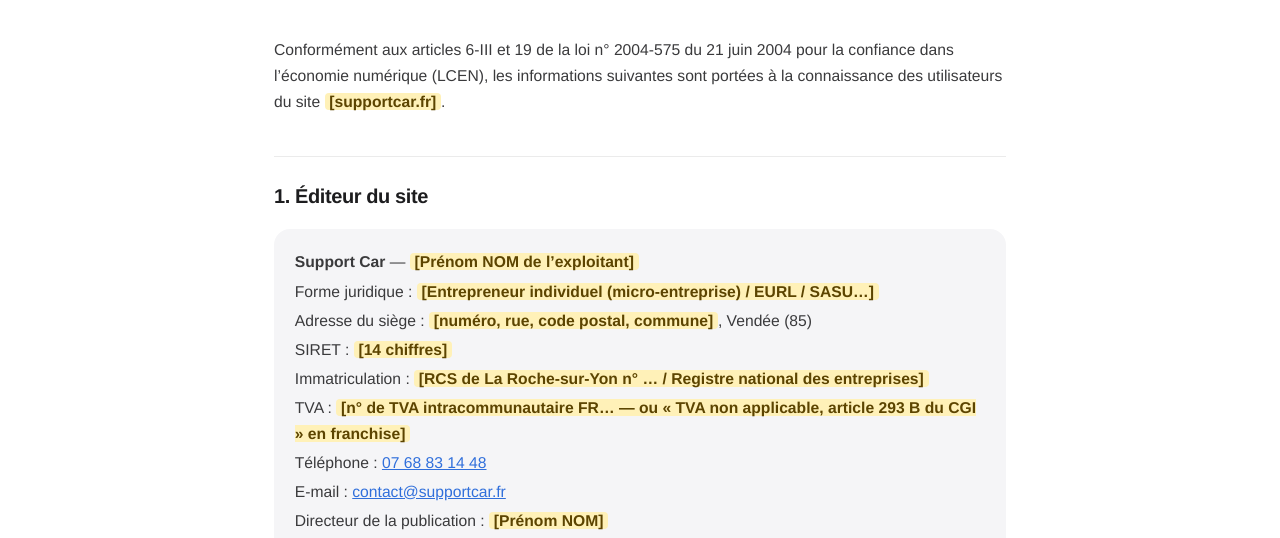
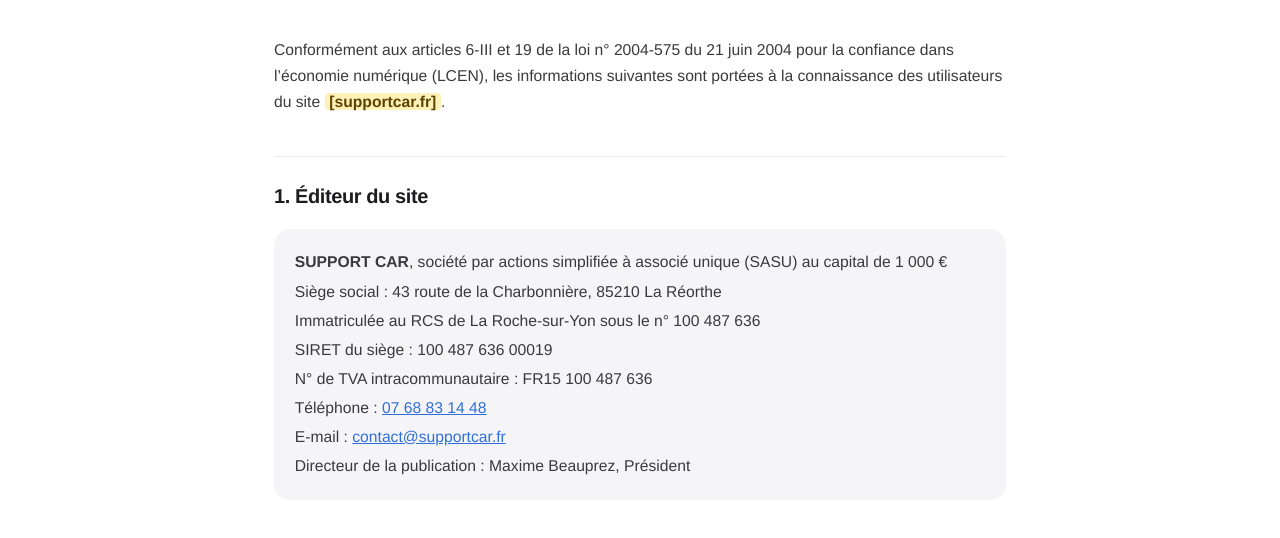
Before and after one commit to Max824-lab/supportcar, a plain HTML site: page mentions-legales.html in a window 1280 px wide. Shown: the part 262-800 px from the top of the page. Drawn offline with Linux system fonts and the light colour scheme.

Commit message:
Complète les pages légales avec les informations de la société
Raison sociale, forme juridique, capital, siège, RCS, SIRET et TVA
de SUPPORT CAR, d'après l'extrait Kbis.

Co-Authored-By: Claude Opus 5.5 <noreply@anthropic.com>
Claude-Session: https://claude.ai/code/session_01AGUucyYu4DmmQXbdTYAdAk

```diff
--- a/mentions-legales.html
+++ b/mentions-legales.html
@@ -19,15 +19,14 @@
 
   <h2>1. Éditeur du site</h2>
   <div class="card">
-    <p><b>Support Car</b> — <span class="todo">[Prénom NOM de l’exploitant]</span></p>
-    <p>Forme juridique : <span class="todo">[Entrepreneur individuel (micro-entreprise) / EURL / SASU…]</span></p>
-    <p>Adresse du siège : <span class="todo">[numéro, rue, code postal, commune]</span>, Vendée (85)</p>
-    <p>SIRET : <span class="todo">[14 chiffres]</span></p>
-    <p>Immatriculation : <span class="todo">[RCS de La Roche-sur-Yon n° … / Registre national des entreprises]</span></p>
-    <p>TVA : <span class="todo">[n° de TVA intracommunautaire FR… — ou « TVA non applicable, article 293 B du CGI » en franchise]</span></p>
+    <p><b>SUPPORT CAR</b>, société par actions simplifiée à associé unique (SASU) au capital de 1 000 €</p>
+    <p>Siège social : 43 route de la Charbonnière, 85210 La Réorthe</p>
+    <p>Immatriculée au RCS de La Roche-sur-Yon sous le n° 100 487 636</p>
+    <p>SIRET du siège : 100 487 636 00019</p>
+    <p>N° de TVA intracommunautaire : FR15 100 487 636</p>
     <p>Téléphone : <a href="tel:+33768831448">07 68 83 14 48</a></p>
     <p>E-mail : <a href="mailto:contact@supportcar.fr">contact@supportcar.fr</a></p>
-    <p>Directeur de la publication : <span class="todo">[Prénom NOM]</span></p>
+    <p>Directeur de la publication : Maxime Beauprez, Président</p>
   </div>
 
   <h2>2. Assurance professionnelle</h2>
```
Also changed, not shown: cgv.html (+3 -3 lines), confidentialite.html (+1 -1 lines).
